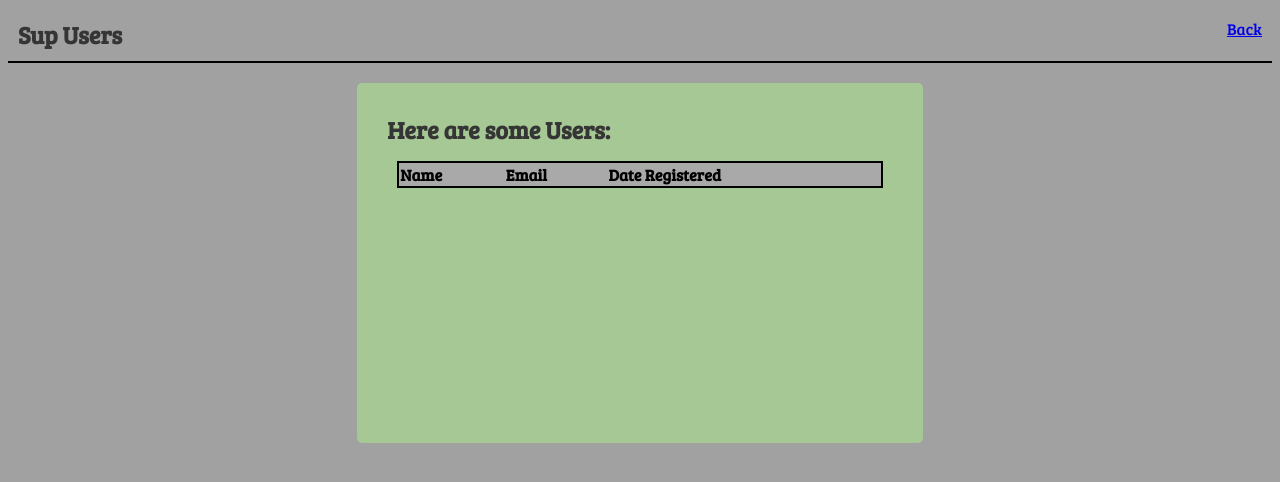
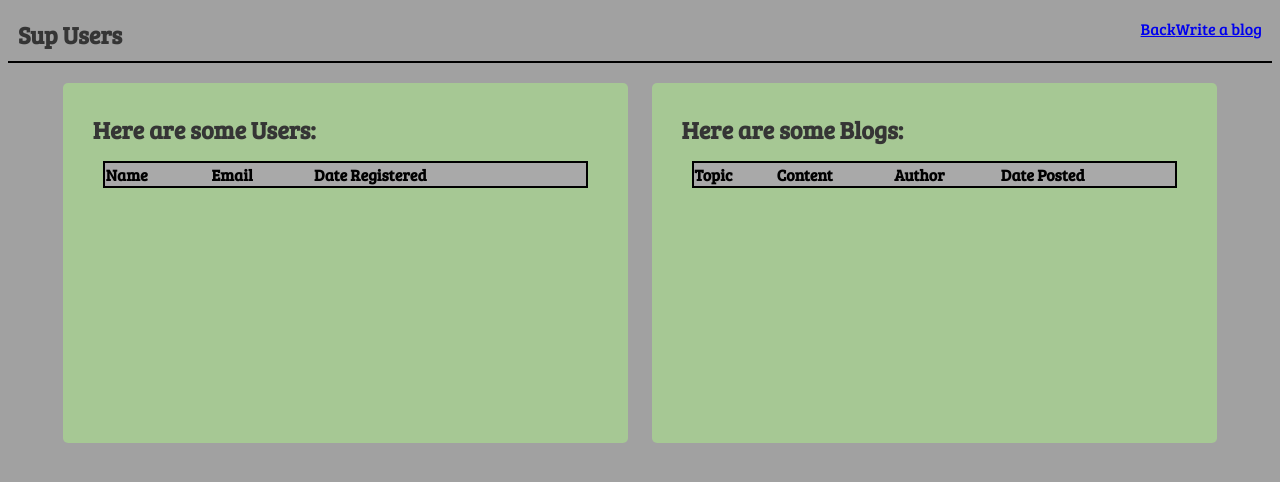
Before and after one commit to Instructor-Devon/Python-ONL-June, a Flask app: page /home in a window 1280 px wide. Shown: the top 482 px of the page. Run offline with Flask 2, Linux system fonts and the light colour scheme; data that the repository does not hold is empty.

Commit message:
wednesday stuff

```diff
--- /dev/null
+++ b/Flask/Formtest/templates/show.html
@@ -0,0 +1,4 @@
+<h1>Show Page</h1>
+<h3>Info Submitted:</h3>
+<p>Name: {{ name_on_template }}</p>
+<p>Email: {{ email_on_template }}</p>
--- a/Flask/RegistrationTimes/server.py
+++ b/Flask/RegistrationTimes/server.py
@@ -1,4 +1,4 @@
-from flask import Flask, render_template, request, redirect, flash
+from flask import Flask, render_template, request, redirect, flash, session
 from mysqlconnection import connectToMySQL
 import re
 from flask_bcrypt import Bcrypt
@@ -19,7 +19,10 @@ def home():
     result = mysql.query_db("SELECT * FROM users")
     # [{"column": row_value}]
 
-    return render_template("home.html", users=result)
+    blogs = connectToMySQL("mydb").query_db("SELECT blogs.id, topic, content, name, blogs.created_at FROM blogs JOIN users ON blogs.user_id = users.id")
+
+    return render_template("dashboard.html", users=result, blogs=blogs)
+
 
 @app.route("/show/<user_id>")
 def show(user_id):
@@ -31,7 +34,10 @@ def show(user_id):
     mysql = connectToMySQL("mydb")
     result = mysql.query_db(query, data)
 
-    return render_template("show.html", user=result[0])
+    blogs = connectToMySQL("mydb").query_db("SELECT * FROM blogs WHERE user_id = %(USER_ID)s", data)
+
+
+    return render_template("show.html", user=result[0], blogs=blogs)
 
 @app.route("/create", methods=["POST"])
 def create():
@@ -68,6 +74,7 @@ def create():
     if errors:
         for error in errors:
             flash(error)
+        return render_template("index.html", name=request.form["name"], email=request.form["email"])
     else:
         hashed_pw = bcrypt.generate_password_hash(request.form["password"])
         query = "INSERT INTO users (name, email, password) VALUES (%(nm)s, %(em)s, %(pw)s);"
@@ -107,6 +114,8 @@ def login():
 
 
     # if user passes both checks: we will "log" them in
+
+    session["user_id"] = user["id"]
     # TODO: for Wednesday
 
     return redirect("/home")
@@ -136,5 +145,26 @@ def delete(user_id):
 
     return redirect("/")
 
+# BLOG STUFF
+
+@app.route("/new")
+def new_blog():
+    return render_template("newblog.html")
+
+@app.route("/blog", methods=["POST"])
+def blog():
+
+    # TODO: (LATER) VALIDATIONS HERE
+
+    query = "INSERT INTO blogs (topic, content, user_id) VALUES (%(top)s, %(con)s, %(uid)s)"
+    data = {
+        "top": request.form["topic"],
+        "con": request.form["blog"],
+        "uid": session["user_id"]
+    }
+    connectToMySQL("mydb").query_db(query, data)
+
+    return redirect("/home")
+
 if __name__ == "__main__":
     app.run(debug=True)
--- a/Flask/RegistrationTimes/static/css/dev-styles.css
+++ b/Flask/RegistrationTimes/static/css/dev-styles.css
@@ -86,6 +86,6 @@ table.table, table.table>thead>tr {
     display:  block;
     margin: 5px 2px;
 }
-.fm-group > input {
+.fm-group > input, .fm-group > textarea {
    width: 80%;
 }
--- /dev/null
+++ b/Flask/RegistrationTimes/templates/dashboard.html
@@ -0,0 +1,74 @@
+
+<!DOCTYPE html>
+<html lang="en">
+<head>
+    <title>User Action</title>
+    <meta charset="UTF-8">
+    <link rel="stylesheet" href="{{ url_for('static', filename='css/dev-styles.css') }}">
+    <link rel="stylesheet" href="{{ url_for('static', filename='css/listy.css') }}">
+    <link rel="stylesheet"
+      href="https://fonts.googleapis.com/css?family=Inconsolata">
+    <link href="https://fonts.googleapis.com/css?family=IBM+Plex+Sans&display=swap" rel="stylesheet">
+    <link href="https://fonts.googleapis.com/css?family=Fira+Sans&display=swap" rel="stylesheet">
+    <link href="https://fonts.googleapis.com/css?family=Work+Sans&display=swap" rel="stylesheet">
+    <link href="https://fonts.googleapis.com/css?family=Bree+Serif&display=swap" rel="stylesheet">
+</head>
+<body>
+    <nav>
+        <h1>Sup Users</h1>
+        <a href="/new">Write a blog</a>
+        <a href="/">Back</a>
+    </nav>
+    <div class="container">
+        <div class="content">
+                <h2>Here are some Users:</h2>
+                <div class="scroller">
+                    <table class="table">
+                        <thead>
+                            <tr>
+                                <th>Name</th>
+                                <th>Email</th>
+                                <th>Date Registered</th>
+                            </tr>
+                        </thead>
+                        <tbody>
+                            {% for user in users %}
+                            <tr>
+                                <td><a href="/show/{{ user.id }}">{{ user.name }}</a></td>
+                                <td>{{ user.email }}</td>
+                                <td>{{ user.created_at.strftime("%m/%d/%Y") }}</td>
+                            </tr>
+                            {% endfor%}
+                        </tbody>
+                    </table>
+                </div>
+        </div>
+        <div class="content">
+                <h2>Here are some Blogs:</h2>
+                <div class="scroller">
+                    <table class="table">
+                        <thead>
+                            <tr>
+                                <th>Topic</th>
+                                <th>Content</th>
+                                <th>Author</th>
+                                <th>Date Posted</th>
+                            </tr>
+                        </thead>
+                        <tbody>
+                            {% for blog in blogs %}
+                            <tr>
+                                <td>{{ blog.topic }}</td>
+                                <td>{{ blog.content }}</td>
+                                <td>{{ blog.name }}</td>
+                                <td>{{ blog.created_at.strftime("%m/%d/%Y") }}</td>
+                            </tr>
+                            {% endfor%}
+                        </tbody>
+                    </table>
+                </div>
+        </div>
+
+    </div>
+</body>
+</html>
--- a/Flask/RegistrationTimes/templates/index.html
+++ b/Flask/RegistrationTimes/templates/index.html
@@ -27,11 +27,11 @@
             <form class="lol-form" action="/create" method="post">
                 <div class="fm-group">
                     <label for="name">Name</label>
-                    <input type="text" id="name" name="name">
+                    <input type="text" id="name" name="name" value="{{ name }}">
                 </div>
                 <div class="fm-group">
                     <label for="email">Email</label>
-                    <input type="text" id="name" name="email">
+                    <input type="text" id="name" name="email" value="{{ email }}">
                 </div>
                 <div class="fm-group">
                     <label for="password">Password</label>
--- a/Flask/RegistrationTimes/templates/home.html
+++ b/Flask/RegistrationTimes/templates/newblog.html
@@ -19,27 +19,18 @@
     </nav>
     <div class="container">
         <div class="content">
-            <h2>Here are some Users:</h2>
-            <div class="scroller">
-                <table class="table">
-                    <thead>
-                        <tr>
-                            <th>Name</th>
-                            <th>Email</th>
-                            <th>Date Registered</th>
-                        </tr>
-                    </thead>
-                    <tbody>
-                        {% for user in users %}
-                        <tr>
-                            <td><a href="/show/{{ user.id }}">{{ user.name }}</a></td>
-                            <td>{{ user.email }}</td>
-                            <td>{{ user.created_at.strftime("%m/%d/%Y") }}</td>
-                        </tr>
-                        {% endfor%}
-                    </tbody>
-                </table>
-            </div>
+            <h2>Post a Blog</h2>
+            <form action="/blog" method="post">
+                <div class="fm-group">
+                    <label for="topic">topic</label>
+                    <input type="text" id="topic" name="topic">
+                </div>
+                <div class="fm-group">
+                    <label for="blog">Blog</label>
+                    <textarea id="blog" name="blog"></textarea>
+                </div>
+                <button class="btn btn-ok">Post</button>
+            </form>
         </div>
 
     </div>
```
Also changed, not shown: Algos/SLLs/node.py (+57 -6 lines), Flask/Formtest/server.py (added, +21 -0 lines), Flask/Formtest/templates/index.html (added, +13 -0 lines), Flask/RegistrationTimes/templates/show.html (+10 -17 lines).
